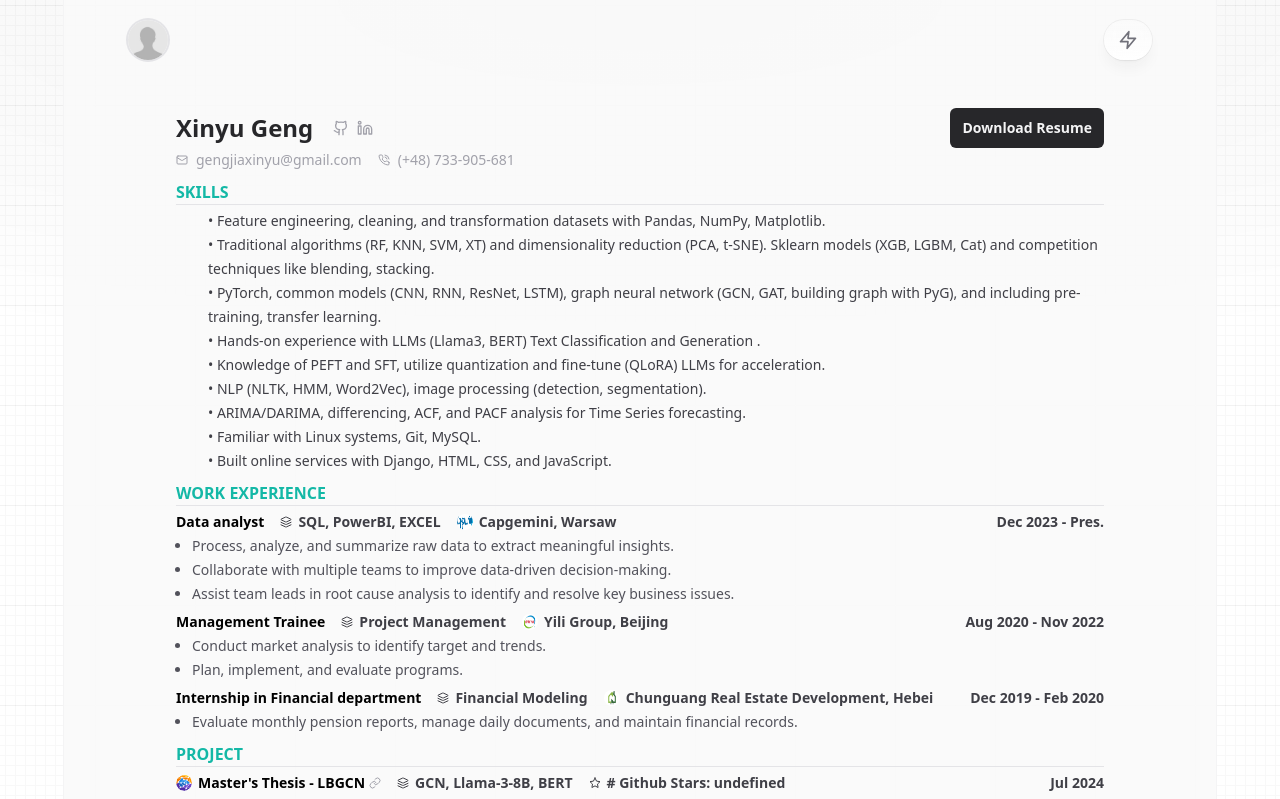
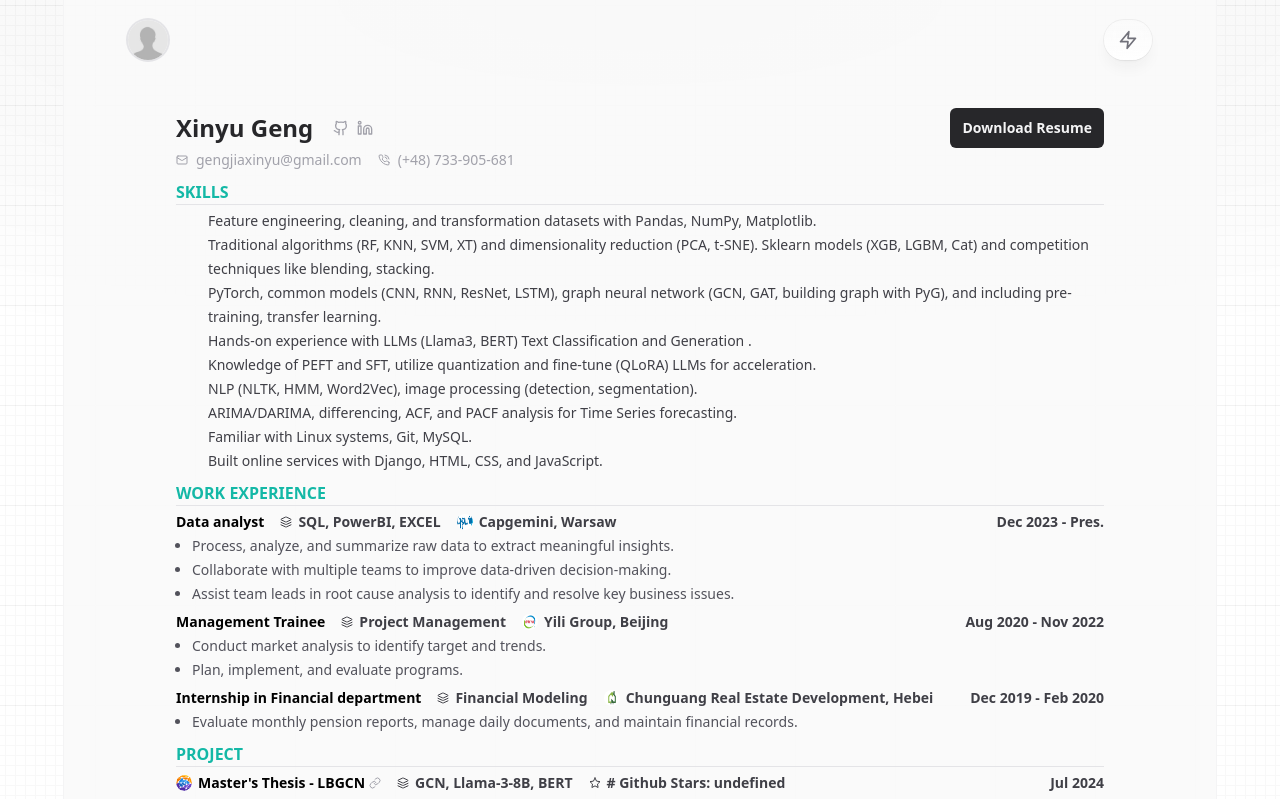
Before and after one commit to CHLCCGA/shin_resume, a Next.js app: page / in a window 1280 px wide. Shown: the top 799 px of the page. Built offline with nearby package versions, Linux system fonts and the light colour scheme; no server answers.

Commit message:
Update skill-section.tsx

```diff
--- a/components/section/skill-section.tsx
+++ b/components/section/skill-section.tsx
@@ -6,55 +6,55 @@
 
       <div className="md:flex text-sm">
         <div className="md:ml-8 text-zinc-700 dark:text-zinc-300">
-          •	Feature engineering, cleaning, and transformation datasets with Pandas, NumPy, Matplotlib.
+          Feature engineering, cleaning, and transformation datasets with Pandas, NumPy, Matplotlib.
         </div>
       </div>
 
       <div className="md:flex text-sm">
         <div className="md:ml-8 text-zinc-700 dark:text-zinc-300">
-          •	Traditional algorithms (RF, KNN, SVM, XT) and dimensionality reduction (PCA, t-SNE). Sklearn models (XGB, LGBM, Cat) and competition techniques like blending, stacking.
+          Traditional algorithms (RF, KNN, SVM, XT) and dimensionality reduction (PCA, t-SNE). Sklearn models (XGB, LGBM, Cat) and competition techniques like blending, stacking.
         </div>
       </div>
 
       <div className="md:flex text-sm">
         <div className="md:ml-8 text-zinc-700 dark:text-zinc-300">
-          •	PyTorch, common models (CNN, RNN, ResNet, LSTM), graph neural network (GCN, GAT, building graph with PyG), and including pre-training, transfer learning.
+          PyTorch, common models (CNN, RNN, ResNet, LSTM), graph neural network (GCN, GAT, building graph with PyG), and including pre-training, transfer learning.
         </div>
       </div>
 
       <div className="md:flex text-sm">
         <div className="md:ml-8 text-zinc-700 dark:text-zinc-300">
-          •	Hands-on experience with LLMs (Llama3, BERT) Text Classification and Generation .
+          Hands-on experience with LLMs (Llama3, BERT) Text Classification and Generation .
         </div>
       </div>
 
       <div className="md:flex text-sm">
         <div className="md:ml-8 text-zinc-700 dark:text-zinc-300">
-          •	Knowledge of PEFT and SFT, utilize quantization and fine-tune (QLoRA) LLMs for acceleration.
+          Knowledge of PEFT and SFT, utilize quantization and fine-tune (QLoRA) LLMs for acceleration.
         </div>
       </div>
 
       <div className="md:flex text-sm">
         <div className="md:ml-8 text-zinc-700 dark:text-zinc-300">
-          •	NLP (NLTK, HMM, Word2Vec), image processing (detection, segmentation).
+          NLP (NLTK, HMM, Word2Vec), image processing (detection, segmentation).
         </div>
       </div>
 
       <div className="md:flex text-sm">
         <div className="md:ml-8 text-zinc-700 dark:text-zinc-300">
-          •	ARIMA/DARIMA, differencing, ACF, and PACF analysis for Time Series forecasting.
+          ARIMA/DARIMA, differencing, ACF, and PACF analysis for Time Series forecasting.
         </div>
       </div>
 
       <div className="md:flex text-sm">
         <div className="md:ml-8 text-zinc-700 dark:text-zinc-300">
-          •	Familiar with Linux systems, Git, MySQL.
+          Familiar with Linux systems, Git, MySQL.
         </div>
       </div>
 
       <div className="md:flex text-sm">
         <div className="md:ml-8 text-zinc-700 dark:text-zinc-300">
-          •	Built online services with Django, HTML, CSS, and JavaScript.
+          Built online services with Django, HTML, CSS, and JavaScript.
         </div>
       </div>
     </Section>
```
